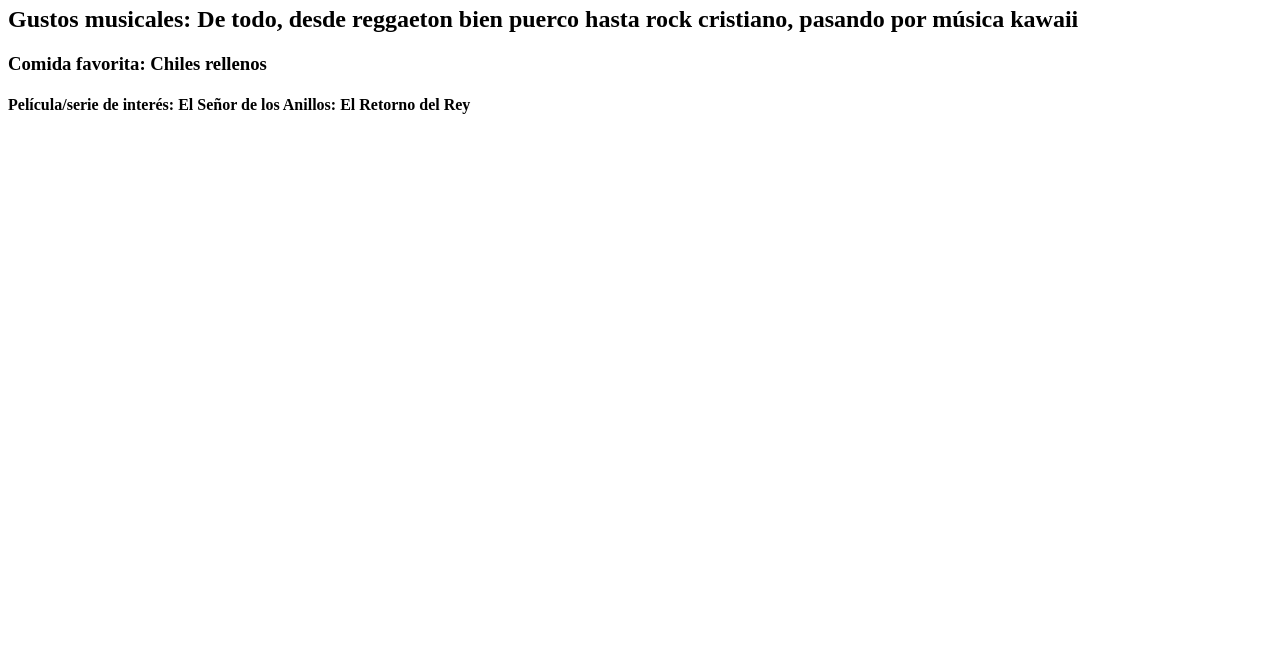
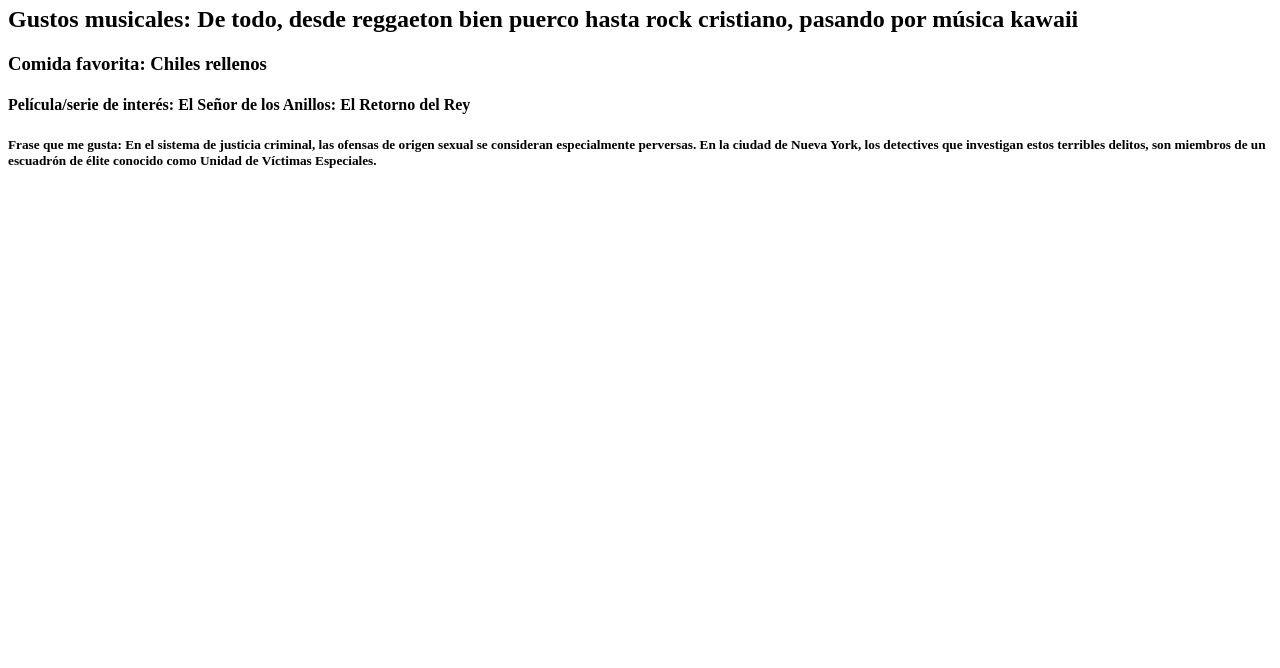
Before and after one commit to GaroSC/CH62_mis_preferencias, a plain HTML site: page index.html in a window 1280 px wide. Shown: the part 132-800 px from the top of the page. Drawn offline with Linux system fonts and the light colour scheme.

Commit message:
feat: Manejo de <h5>

```diff
--- a/index.html
+++ b/index.html
@@ -11,5 +11,6 @@
     <h2>Gustos musicales: De todo, desde reggaeton bien puerco hasta rock cristiano, pasando por música kawaii</h2>
     <h3>Comida favorita: Chiles rellenos</h3>
     <h4>Película/serie de interés: El Señor de los Anillos: El Retorno del Rey</h4>
+    <h5>Frase que me gusta: En el sistema de justicia criminal, las ofensas de origen sexual se consideran especialmente perversas. En la ciudad de Nueva York, los detectives que investigan estos terribles delitos, son miembros de un escuadrón de élite conocido como Unidad de Víctimas Especiales.</h5>
 </body>
 </html>
```
